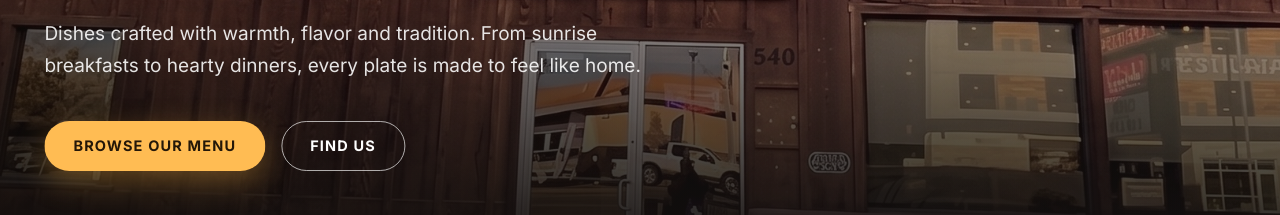
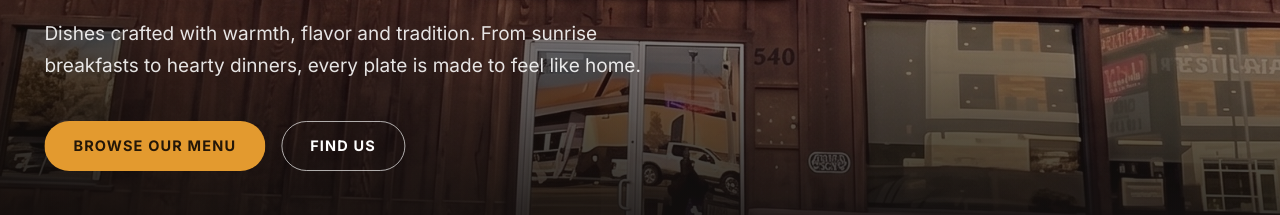
Before and after one commit to AxelGarcia69/moabgrill, a plain HTML site: page index.html in a window 1280 px wide. In both pictures the pointer is over the link "BROWSE OUR MENU". Shown: the part 585-800 px from the top of the page. Drawn offline with nearby package versions, Linux system fonts and the light colour scheme; a web font is replaced by a local one.

Commit message:
Botones ámbar sin brillo al pasar el mouse

```diff
--- a/css/styles.css
+++ b/css/styles.css
@@ -186,7 +186,7 @@ body.page{ padding-top:var(--header-h); }
   background:var(--amber);
   color:#241708;
 }
-.btn-light:hover{ background:#FFBC53; box-shadow:0 10px 30px rgba(242,169,59,.35); }
+.btn-light:hover{ background:#E39A2F; } /* sin aclarado ni resplandor al pasar el mouse (pedido del usuario) */
 
 /* --------------------------------------------------------------------------
    Header / Navigation
```
